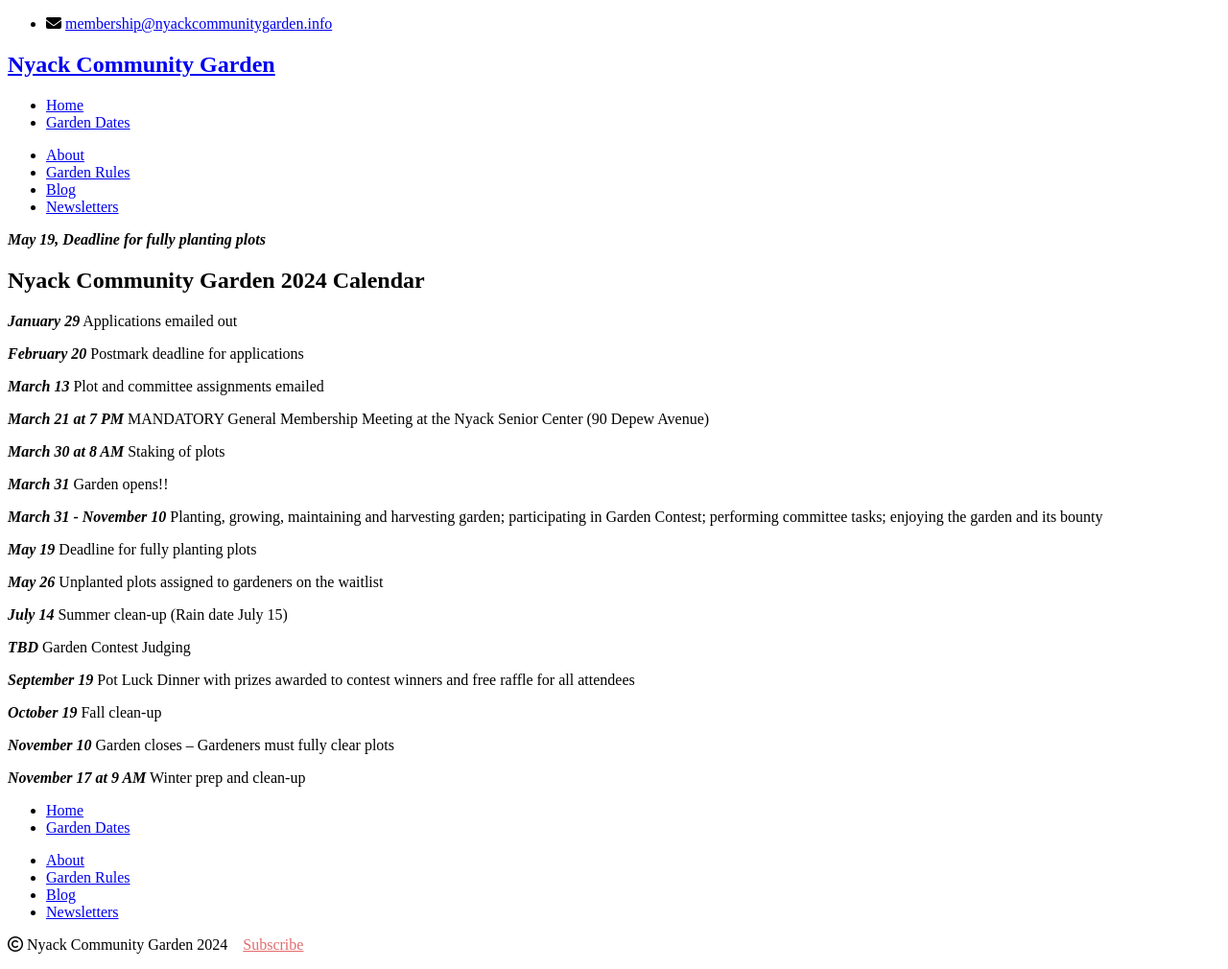
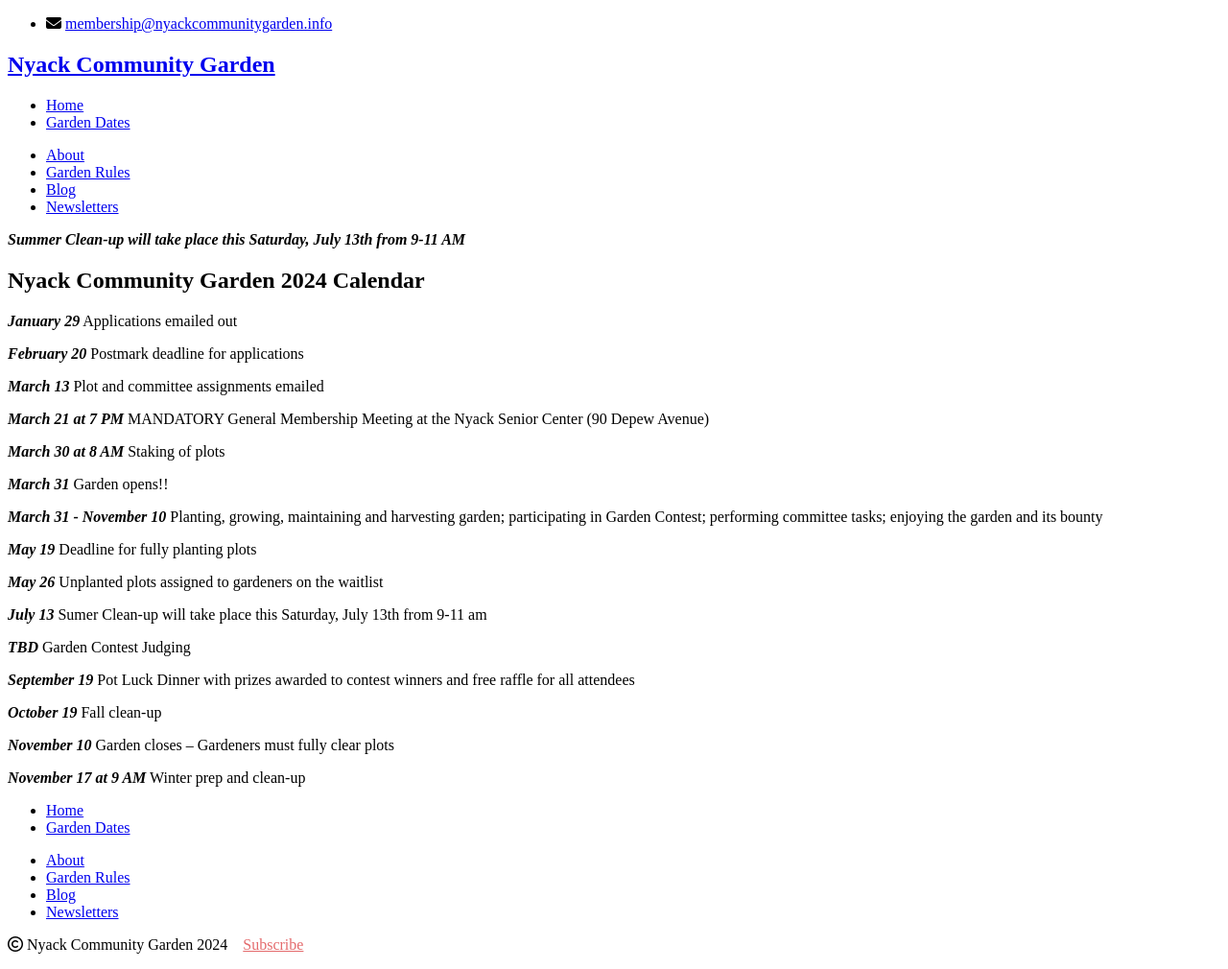
Before and after one commit to bosborne/nyackcommunitygarden, a Jekyll site: the page built from garden-dates/index.md, in a window 1280 px wide. Shown: the whole page at 96% size. Built offline with Jekyll 4.4.1, drawn with Linux system fonts in a browser that asks for light colours; nearby versions of some CDN libraries; library files that are not in the unit come from our copies.

Commit message:
Summer cleanup date

```diff
--- a/_layouts/default.html
+++ b/_layouts/default.html
@@ -22,7 +22,7 @@
       <div class="bannerbox">
         <p>
           <i>
-            <b>May 19, Deadline for fully planting plots</b>
+            <b>Summer Clean-up will take place this Saturday, July 13th from 9-11 AM</b>
           </i>
         </p>
       </div>
--- a/garden-dates/index.md
+++ b/garden-dates/index.md
@@ -25,7 +25,7 @@ published: true
 
 ***May 26*** Unplanted plots assigned to gardeners on the waitlist
 
-***July 14*** Summer clean-up (Rain date July 15)
+***July 13*** Sumer Clean-up will take place this Saturday, July 13th from 9-11 am
 
 ***TBD*** Garden Contest Judging
 
```
